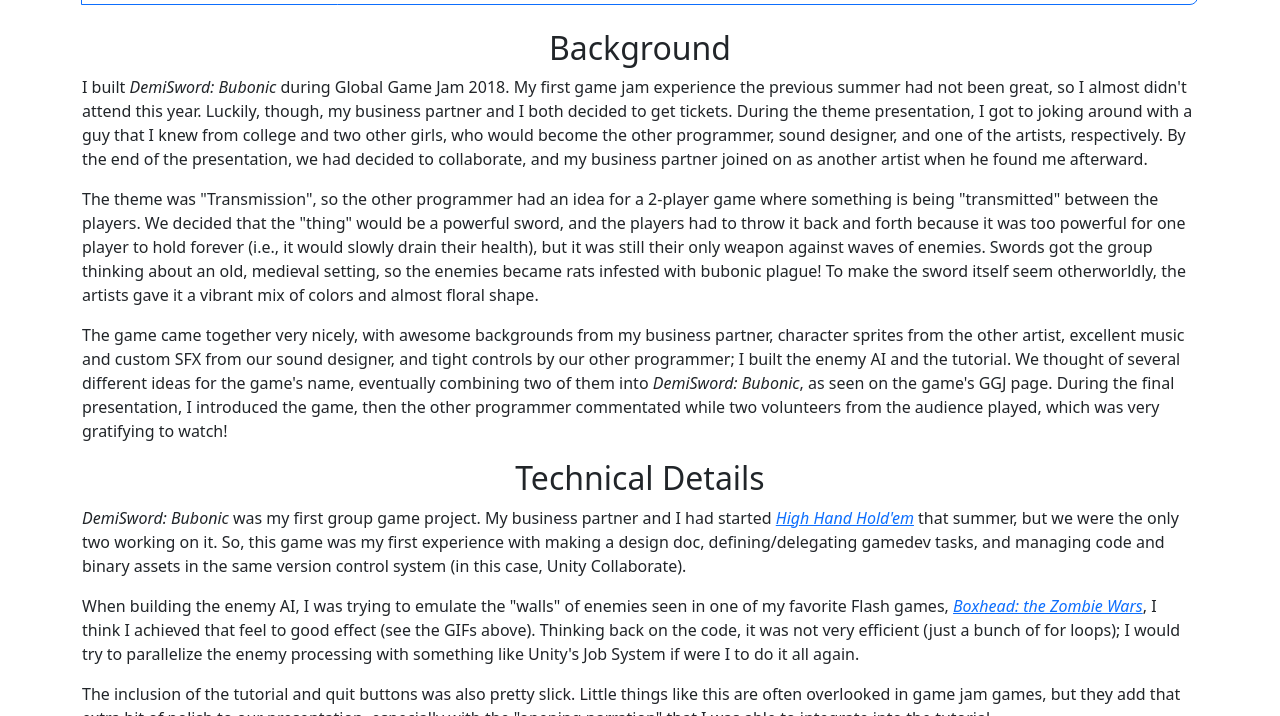
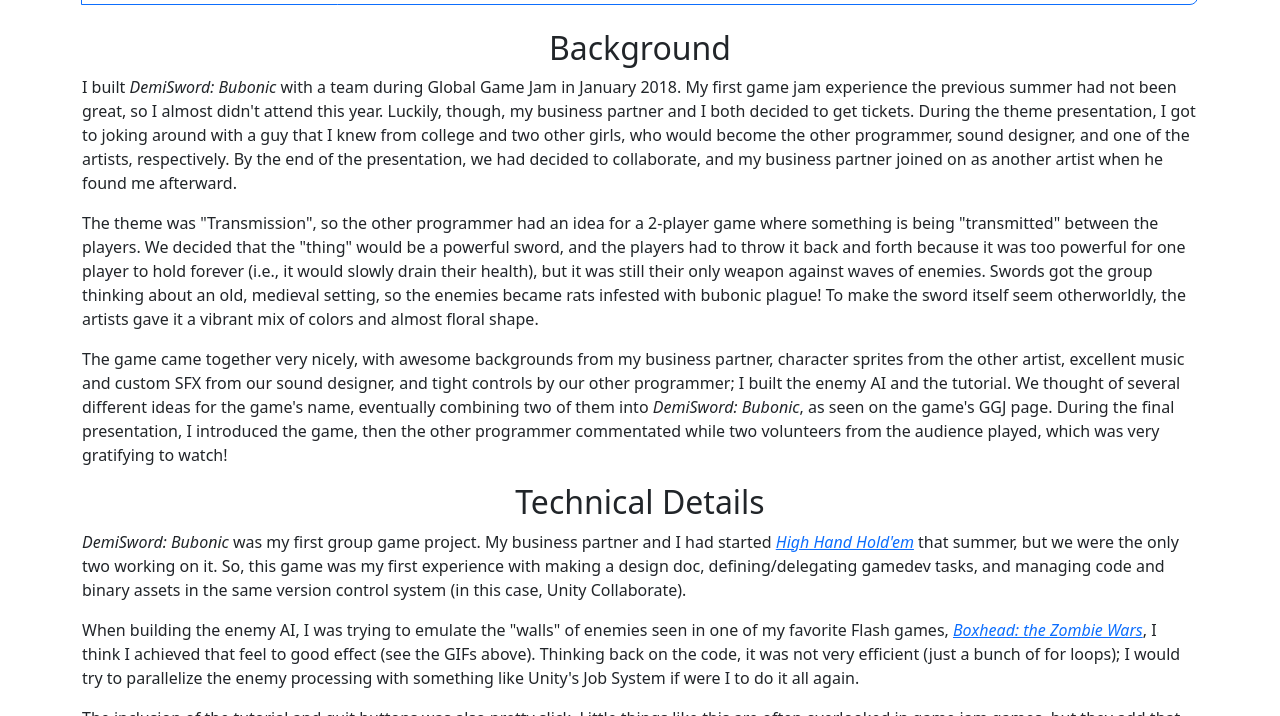
Before and after one commit to Rabadash8820/Dansite, a Jekyll site: the page built from web/projects/game-jams/demisword-bubonic/index.html, in a window 1280 px wide and 900 px high, scrolled down 675 px, cut to the strip 184-900 px from the top of the window. Built offline with Jekyll 4.4.1, drawn with Linux system fonts in a browser that asks for light colours.

Commit message:
Tweak some intro wording for _DemiSword_

```diff
--- a/web/projects/game-jams/demisword-bubonic/index.html
+++ b/web/projects/game-jams/demisword-bubonic/index.html
@@ -4,7 +4,7 @@
     <div class="col">
         <h2 class="text-center">Background</h2>
         <p>
-            I built <cite>DemiSword: Bubonic</cite> during Global Game Jam 2018.
+            I built <cite>DemiSword: Bubonic</cite> with a team during Global Game Jam in January 2018.
             My first game jam experience the previous summer had not been great, so I almost didn't attend this year.
             Luckily, though, my business partner and I both decided to get tickets.
             During the theme presentation, I got to joking around with a guy that I knew from college and two other girls,
```
